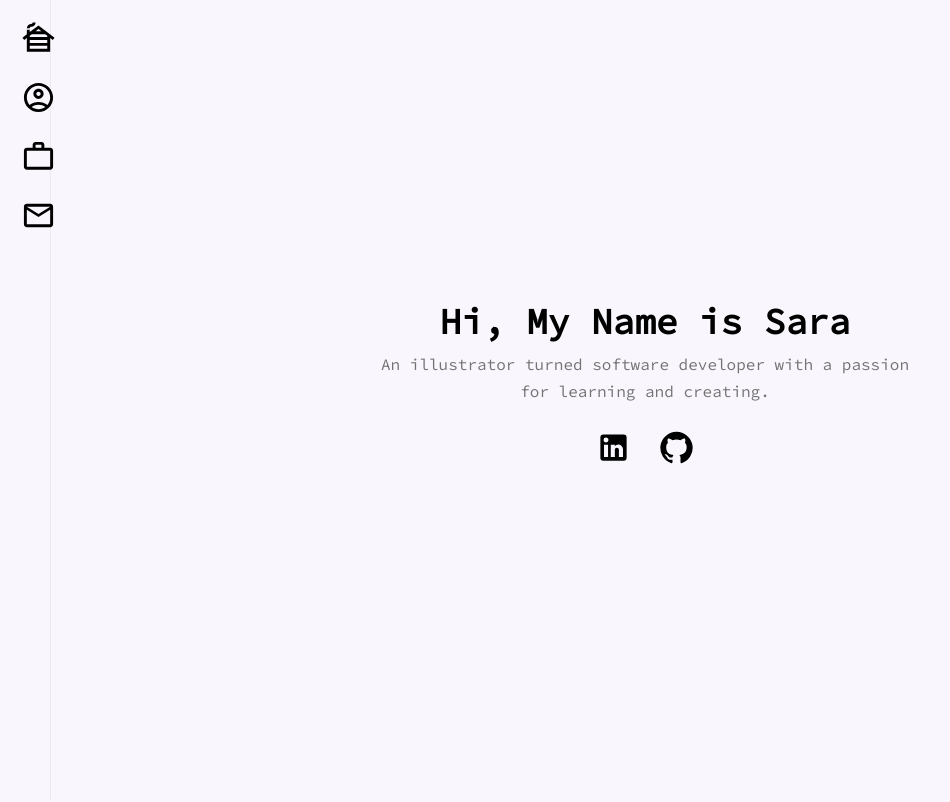
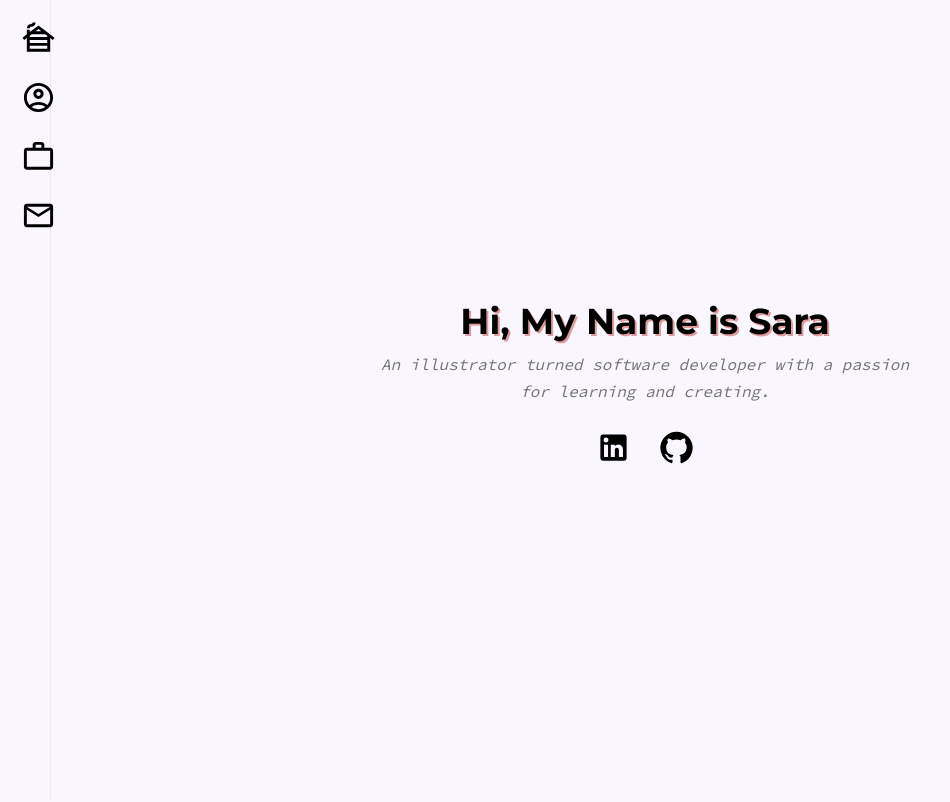
Before and after one commit to saradonnelly97/portfolio, a React (Create React App) app: page / in a window 1280 px wide. Shown: the top 802 px of the page, without its empty margins (0-950 px from the left). Built offline with nearby package versions, Linux system fonts and the light colour scheme; the HTML template or start-up script is replaced by a standard one.

Commit message:
edited styling

```diff
--- a/public/index.html
+++ b/public/index.html
@@ -25,8 +25,7 @@
   <title>Sara Donnelly | Developer Designer |</title>
   <link rel="preconnect" href="https://fonts.googleapis.com">
 <link rel="preconnect" href="https://fonts.gstatic.com" crossorigin>
-<link href="https://fonts.googleapis.com/css2?family=Comfortaa&family=Major+Mono+Display&family=Source+Code+Pro&display=swap" rel="stylesheet">
-</head>
+<link href="https://fonts.googleapis.com/css2?family=Comfortaa&family=Major+Mono+Display&family=Montserrat:wght@700&family=Source+Code+Pro&display=swap" rel="stylesheet">
 
 <body>
   <noscript>You need to enable JavaScript to run this app.</noscript>
--- a/src/index.css
+++ b/src/index.css
@@ -64,6 +64,8 @@ h1, h2, h3 {
   color: var(--title-color);
   font-weight: var(--font-semibold);
   line-height: 1.2;
+  font-family: 'Montserrat', sans-serif;
+  text-shadow: 2px 2px 0px rgba(195, 62, 62, 0.5);
 }
 
 ul {
--- a/src/pages/About.js
+++ b/src/pages/About.js
@@ -7,7 +7,7 @@ import AboutBox from '../components/AboutBox';
 const About = () => {
   return (
     <section className="about container section" id='about'>
-        <h2 className="section__title">About Me</h2>
+        <h3 className="section__title">About Me</h3>
 
         <div className="about__container grid">
             <img src={Image} alt="" className="about__img" />
--- a/src/pages/Home.js
+++ b/src/pages/Home.js
@@ -9,7 +9,11 @@ function Home() {
         <div className="bio">
           <h1 className="home__name"> Hi, My Name is Sara</h1>
           <span className="home__education">
-            <p>An illustrator turned software developer with a passion for learning and creating.</p>
+            <p>
+              <i>
+              An illustrator turned software developer with a passion for learning and creating.
+              </i>
+            </p>
           </span>
 
           <HeaderSocials />
```
